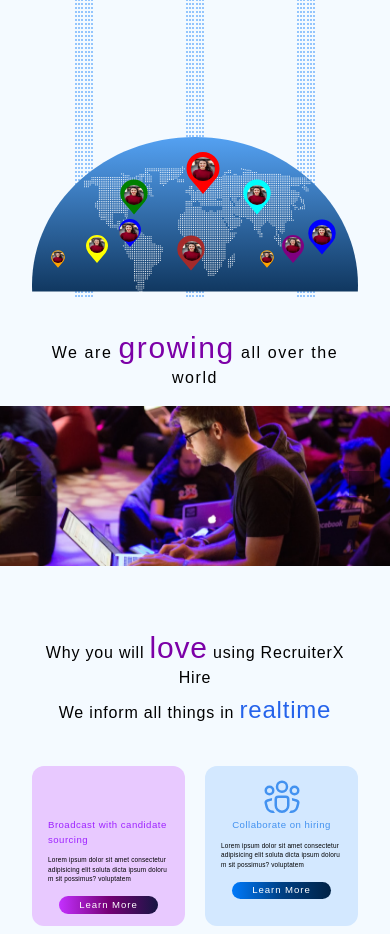
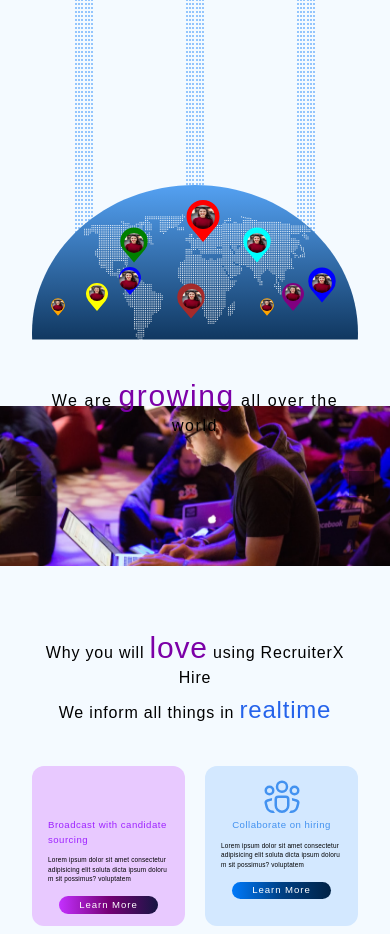
Before and after one commit to NightEncrypter/skillerz, a React (Create React App) app: page / in a window 390 px wide. Shown: the part 1880-2814 px from the top of the page. Built offline with nearby package versions, Linux system fonts and the light colour scheme; some icons are missing.

Commit message:
home-page-running

```diff
--- a/src/components/Reviews/CustomerReviews.tsx
+++ b/src/components/Reviews/CustomerReviews.tsx
@@ -92,7 +92,7 @@
               ))}
             </div>
 
-            <div className=" flex flex-col  justify-center items-center  relative -top-[10rem] md:-top-[10rem] z-[1]   ">
+            <div className=" flex flex-col  justify-center items-center  relative -top-[7rem] md:-top-[10rem] z-[1]   ">
               <Earth />
 
               <div className="absolute md:top-[13rem] top-[7rem] md:right-[40%] right-[25%] z-20">
```
